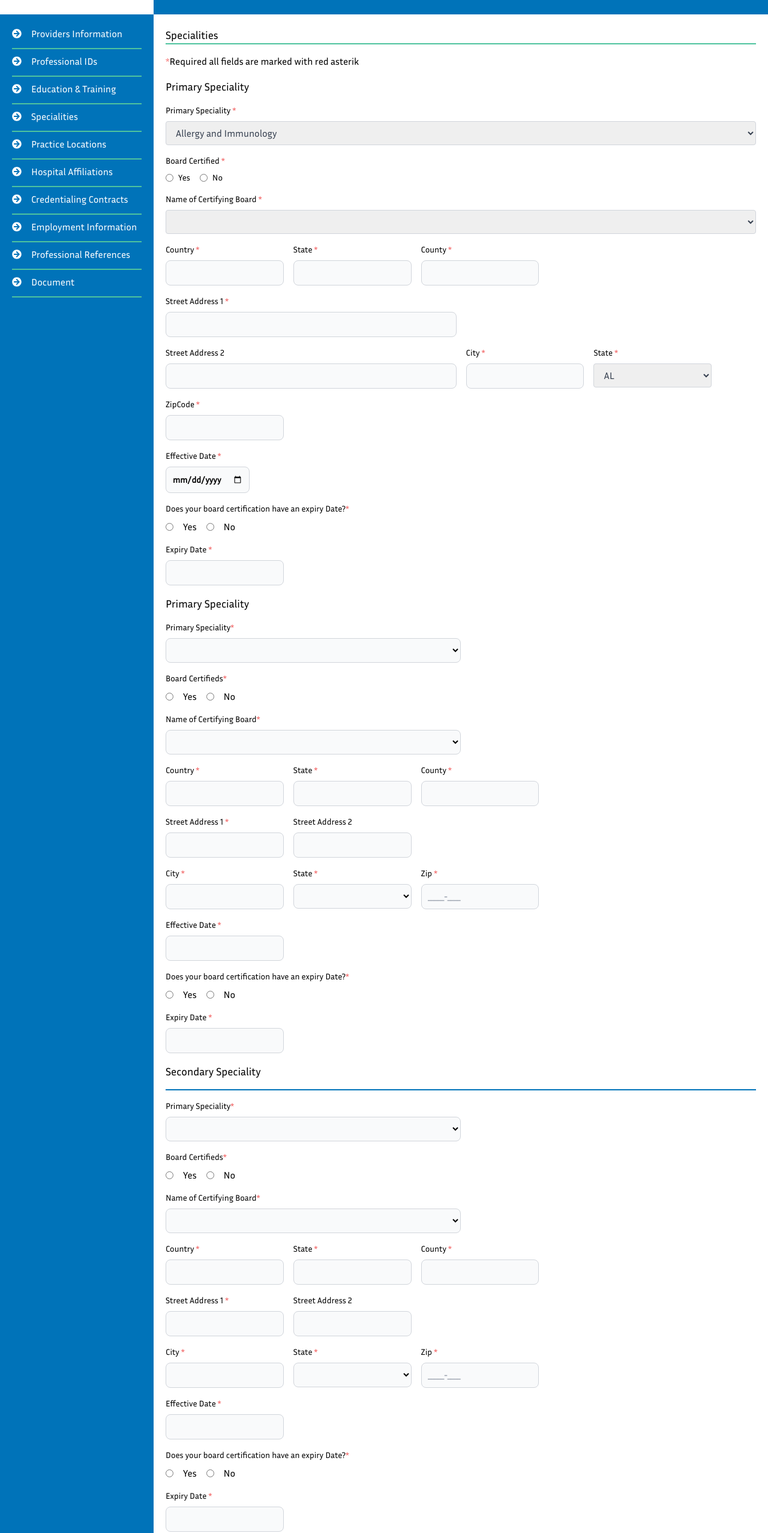
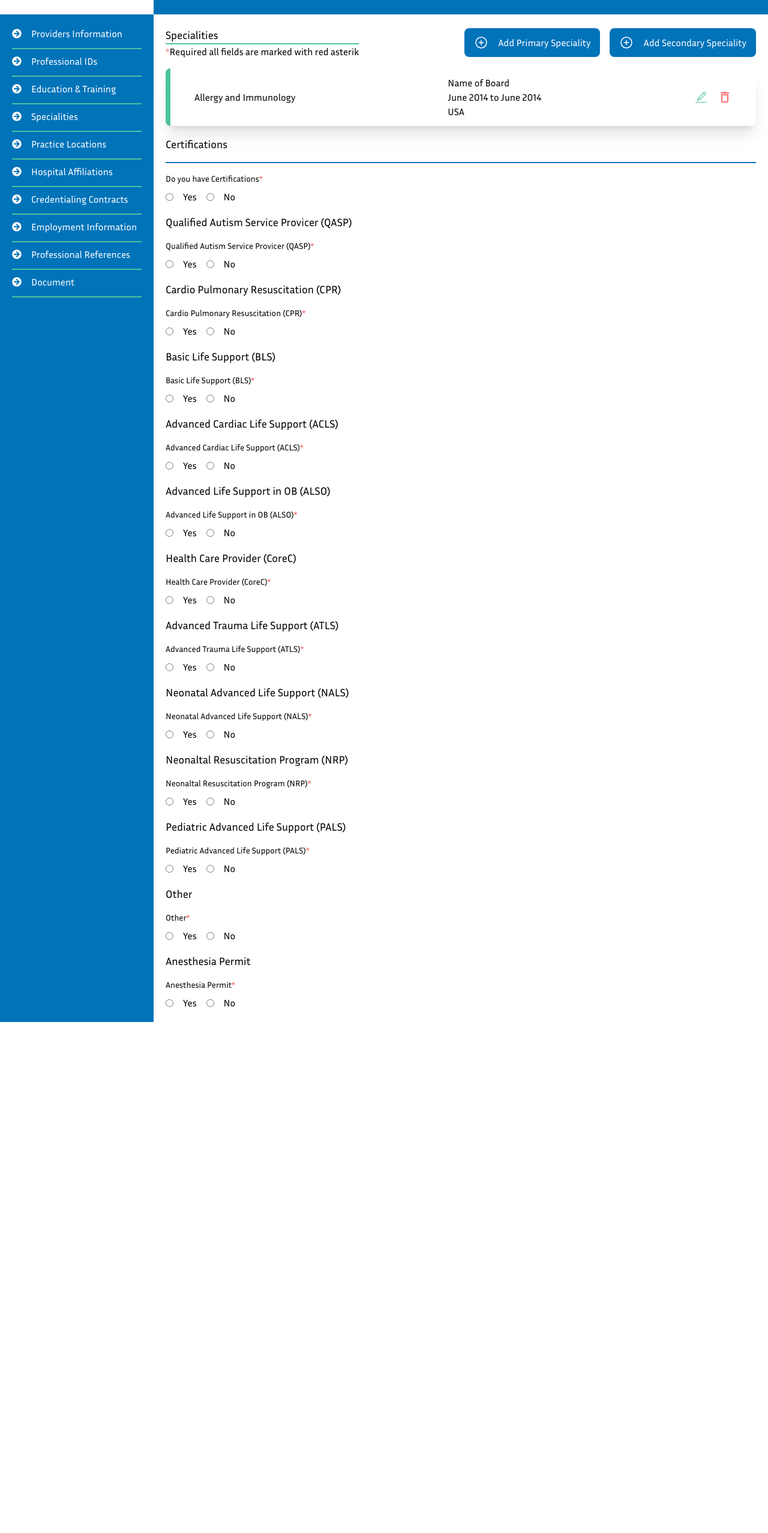
Before and after one commit to AbuBakar0-0/bcs-cms, a Next.js app: page /specialities in a window 1280 px wide. Shown: the part 91-2647 px from the top of the page at 60% size. After the commit the page ends 1795 px from the top, so only its background shows below. Built offline with nearby package versions, Linux system fonts and the light colour scheme.

Commit message:
specialities half done

```diff
--- a/src/app/(dashboard)/educationTraining/page.js
+++ b/src/app/(dashboard)/educationTraining/page.js
@@ -174,7 +174,6 @@ function EducationAndTraining() {
               <MdDeleteOutline className="size-6 text-red-400" />
             </div>
           </div>
-
         </div>
 
         {/* Cultural Training */}
--- a/src/app/(dashboard)/specialities/page.js
+++ b/src/app/(dashboard)/specialities/page.js
@@ -8,244 +8,131 @@ import TextInput from "@/components/ui/inputFields/TextInput";
 import ZipCodeInput from "@/components/ui/inputFields/ZipcodeInput";
 import { specialities } from "@/data/specialities";
 import { stateAbbreviations } from "@/data/stateAbbreviations";
+import { useState } from "react";
+import { CiEdit } from "react-icons/ci";
+import { IoAddCircleOutline } from "react-icons/io5";
+import { MdDeleteOutline } from "react-icons/md";
 
 function Specialities() {
+  const [speciality, showSpeciality] = useState(false);
+  const [pSpeciality, showPSpeciality] = useState(false);
+  const [sSpeciality, showSSpeciality] = useState(false);
+
+  const handlePrimarySpeciality = () => {
+    showSpeciality(!speciality);
+    showPSpeciality(true);
+    showSSpeciality(false);
+  };
+  const handleSecondarySpeciality = () => {
+    showSSpeciality(true);
+    showPSpeciality(false);
+  };
   return (
     <>
       <div className="w-full flex flex-col justify-center items-center gap-4">
+        <div className="w-full flex flex-row justify-between items-center">
+          <div>
             <HeadingLine title={"Specialities"} />
             <p className="w-full">
-          <span className="text-red-400">*</span>Required all fields are marked
-          with red asterik
+              <span className="text-red-400">*</span>Required all fields are
+              marked with red asterik
             </p>
+          </div>
 
-        <p className="w-full text-lg">Primary Speciality</p>
+         <div className="w-1/2 flex flex-row justify-end items-center gap-4">
+         <button
+            onClick={handlePrimarySpeciality}
+            className="bg-secondary px-4 py-3 rounded-lg text-white flex flex-row justify-center items-center gap-4"
+          >
+            <IoAddCircleOutline className="size-6" />
+            <p>Add Primary Speciality</p>
+          </button>
 
+          <button
+            onClick={handleSecondarySpeciality}
+            className="bg-secondary px-4 py-3 rounded-lg text-white flex flex-row justify-center items-center gap-4"
+          >
+            <IoAddCircleOutline className="size-6" />
+            <p>Add Secondary Speciality</p>
+          </button>
+         </div>
+        </div>
+        <div className="w-full flex flex-col justify-center items-center gap-4">
+          {speciality ? (
+            <div className="w-full min-h-20 shadow-xl rounded-lg border-l-8 border-primary flex flex-col justify-start items-center gap-4 p-10">
               <div className="w-full flex flex-wrap justify-start gap-4 items-start">
+                <div className="w-full flex flex-wrap justify-start gap-4 items-end">
+                  {pSpeciality ? (
                     <Dropdown
                       title={"Primary Speciality"}
                       options={specialities}
-            width="w-full"
+                      width=""
                     />
+                  ) : (
+                    <></>
+                  )}
+                  {sSpeciality ? (
+                    <Dropdown
+                      title={"Secondary Speciality"}
+                      options={specialities}
+                      width=""
+                    />
+                  ) : (
+                    <></>
+                  )}
+
                   <RadioButton
                     title={"Board Certified"}
                     options={["Yes", "No"]}
-            width="w-full"
+                    width=""
                   />
                   <Dropdown
                     title={"Name of Certifying Board"}
                     options={[]}
-            width="w-full"
+                    width="w-1/2"
                   />
 
-          <TextInput title={"Country"} />
-          <TextInput title={"State"} />
-          <TextInput title={"County"} />
-          <TextInput title={"Street Address 1"} width={"w-[49.25%]"} />
+                  <div className="w-full flex flex-wrap justify-start gap-4 items-start">
+                    <TextInput title={"Street Address 1"} width="w-[35%]" />
                     <TextInput
                       title={"Street Address 2"}
-            width={"w-[49.25%]"}
+                      width={"w-[25%]"}
                       required={false}
                     />
-          <TextInput title={"City"} />
-          <Dropdown title={"State"} options={stateAbbreviations} />
-          <ZipCodeInput title={"ZipCode"} />
-        </div>
-
-
-        <div className="w-full flex flex-wrap justify-start gap-4 items-start">
-          <DateInput title={"Effective Date"} />
-          <div className="w-full">
-            <label
-              htmlFor="provider_title"
-              className="block mb-2 text-sm font-medium text-black"
-            >
-              Does your board certification have an expiry Date?
-              <span className="text-red-500">*</span>
-            </label>
-            <div className="w-full flex flex-row justify-start items-center gap-4">
-              <input type="radio" name="training" /> Yes
-              <input type="radio" name="training" /> No
-            </div>
-          </div>
-          <TextInput title={"Expiry Date"} type="date" />
-        </div>
-
-        <p className="w-full text-lg">Primary Speciality</p>
-
-        <div className="w-full flex flex-wrap justify-start gap-4 items-start">
-          <div className="w-1/2">
-            <label
-              htmlFor="state_issued"
-              className="block mb-2 text-sm font-medium text-black"
-            >
-              Primary Speciality<span className="text-red-500">*</span>
-            </label>
-            <select
-              name="state_issued"
-              id="state_issued"
-              className="bg-gray-50 border border-gray-300 text-black text-sm rounded-lg focus:ring-blue-500 focus:border-blue-500 block w-full p-2.5 font-semibold"
-            ></select>
-          </div>
-          <div className="w-1/2">
-            <label
-              htmlFor="provider_title"
-              className="block mb-2 text-sm font-medium text-black"
-            >
-              Board Certifieds<span className="text-red-500">*</span>
-            </label>
-            <div className="w-full flex flex-row justify-start items-center gap-4">
-              <input type="radio" name="training" /> Yes
-              <input type="radio" name="training" /> No
-            </div>
-          </div>
-          <div className="w-1/2">
-            <label
-              htmlFor="state_issued"
-              className="block mb-2 text-sm font-medium text-black"
-            >
-              Name of Certifying Board<span className="text-red-500">*</span>
-            </label>
-            <select
-              name="state_issued"
-              id="state_issued"
-              className="bg-gray-50 border border-gray-300 text-black text-sm rounded-lg focus:ring-blue-500 focus:border-blue-500 block w-full p-2.5 font-semibold"
-            ></select>
+                    <TextInput title={"City"} width={"w-[10%]"} />
+                    <Dropdown
+                      title={"State"}
+                      options={stateAbbreviations}
+                      width="w-[8%]"
+                    />
+                    <ZipCodeInput title={"ZipCode"} width={"w-[8%]"} />
                   </div>
                 </div>
 
-        <div className="w-full flex flex-wrap justify-start gap-4 items-start">
-          <TextInput title={"Country"} />
-          <TextInput title={"State"} />
-          <TextInput title={"County"} />
-        </div>
-        <div className="w-full flex flex-wrap justify-start gap-4 items-start">
-          <TextInput title={"Street Address 1"} />
-          <TextInput title={"Street Address 2"} required={false} />
-        </div>
-        <div className="w-full flex flex-wrap justify-start gap-4 items-start">
-          <TextInput title={"City"} />
-          <div className="w-1/5">
-            <label
-              htmlFor="state"
-              className="block mb-2 text-sm font-medium text-black"
-            >
-              State <span className="text-red-500">*</span>
-            </label>
-            <select
-              name="state"
-              id="state"
-              className="bg-gray-50 border border-gray-300 text-black text-sm rounded-lg focus:ring-blue-500 focus:border-blue-500 block w-full p-2.5 font-semibold"
-            ></select>
-          </div>
-          <TextInput title={"Zip"} />
-        </div>
-
-        <div className="w-full flex flex-wrap justify-start gap-4 items-start">
-          <TextInput title={"Effective Date"} type="date" />
-          <div className="w-full">
-            <label
-              htmlFor="provider_title"
-              className="block mb-2 text-sm font-medium text-black"
-            >
-              Does your board certification have an expiry Date?
-              <span className="text-red-500">*</span>
-            </label>
-            <div className="w-full flex flex-row justify-start items-center gap-4">
-              <input type="radio" name="training" /> Yes
-              <input type="radio" name="training" /> No
+                <div className="w-full flex flex-wrap justify-start gap-4 items-end">
+                  <DateInput title={"Effective Date"} />
+                  <DateInput title={"Expiry Date"} />
                 </div>
               </div>
-          <TextInput title={"Expiry Date"} type="date" />
+              <button className="px-4 py-3 bg-secondary text-white rounded-lg">
+                Add
+              </button>
             </div>
-
-        <p className="w-full text-lg">Secondary Speciality</p>
-        <div className="w-full h-[2px] bg-secondary"></div>
-
-        <div className="w-full flex flex-wrap justify-start gap-4 items-start">
-          <div className="w-1/2">
-            <label
-              htmlFor="state_issued"
-              className="block mb-2 text-sm font-medium text-black"
-            >
-              Primary Speciality<span className="text-red-500">*</span>
-            </label>
-            <select
-              name="state_issued"
-              id="state_issued"
-              className="bg-gray-50 border border-gray-300 text-black text-sm rounded-lg focus:ring-blue-500 focus:border-blue-500 block w-full p-2.5 font-semibold"
-            ></select>
+          ) : (
+            <></>
+          )}
+          <div className="w-full h-24 shadow-xl rounded-lg border-l-8 border-primary flex flex-row justify-between items-center gap-4 p-10">
+            <p>Allergy and Immunology</p>
+            <div className="flex flex-col justify-center items-start">
+              <p>Name of Board</p>
+              <p>June 2014 to June 2014</p>
+              <p>USA</p>
             </div>
-          <div className="w-1/2">
-            <label
-              htmlFor="provider_title"
-              className="block mb-2 text-sm font-medium text-black"
-            >
-              Board Certifieds<span className="text-red-500">*</span>
-            </label>
-            <div className="w-full flex flex-row justify-start items-center gap-4">
-              <input type="radio" name="training" /> Yes
-              <input type="radio" name="training" /> No
+            <div className="flex flex-row justify-center items-center gap-4">
+              <CiEdit className="size-6 text-primary" />
+              <MdDeleteOutline className="size-6 text-red-400" />
             </div>
           </div>
-          <div className="w-1/2">
-            <label
-              htmlFor="state_issued"
-              className="block mb-2 text-sm font-medium text-black"
-            >
-              Name of Certifying Board<span className="text-red-500">*</span>
-            </label>
-            <select
-              name="state_issued"
-              id="state_issued"
-              className="bg-gray-50 border border-gray-300 text-black text-sm rounded-lg focus:ring-blue-500 focus:border-blue-500 block w-full p-2.5 font-semibold"
-            ></select>
-          </div>
-        </div>
-
-        <div className="w-full flex flex-wrap justify-start gap-4 items-start">
-          <TextInput title={"Country"} />
-          <TextInput title={"State"} />
-          <TextInput title={"County"} />
-        </div>
-        <div className="w-full flex flex-wrap justify-start gap-4 items-start">
-          <TextInput title={"Street Address 1"} />
-          <TextInput title={"Street Address 2"} required={false} />
-        </div>
-        <div className="w-full flex flex-wrap justify-start gap-4 items-start">
-          <TextInput title={"City"} />
-          <div className="w-1/5">
-            <label
-              htmlFor="state"
-              className="block mb-2 text-sm font-medium text-black"
-            >
-              State <span className="text-red-500">*</span>
-            </label>
-            <select
-              name="state"
-              id="state"
-              className="bg-gray-50 border border-gray-300 text-black text-sm rounded-lg focus:ring-blue-500 focus:border-blue-500 block w-full p-2.5 font-semibold"
-            ></select>
-          </div>
-          <TextInput title={"Zip"} />
-        </div>
-
-        <div className="w-full flex flex-wrap justify-start gap-4 items-start">
-          <TextInput title={"Effective Date"} type="date" />
-          <div className="w-full">
-            <label
-              htmlFor="provider_title"
-              className="block mb-2 text-sm font-medium text-black"
-            >
-              Does your board certification have an expiry Date?
-              <span className="text-red-500">*</span>
-            </label>
-            <div className="w-full flex flex-row justify-start items-center gap-4">
-              <input type="radio" name="training" /> Yes
-              <input type="radio" name="training" /> No
-            </div>
-          </div>
-          <TextInput title={"Expiry Date"} type="date" />
         </div>
 
         <p className="w-full text-lg">Certifications</p>
--- a/src/components/ui/inputFields/RadioButtons.jsx
+++ b/src/components/ui/inputFields/RadioButtons.jsx
@@ -2,7 +2,7 @@ import React from "react";
 
 const RadioButton = ({ title, options, required = true }) => {
     return (
-        <div className="w-1/5">
+        <div className="w-1/6">
             <label htmlFor={title} className="block mb-2 text-sm font-medium text-black">
                 {title} {required ? <span className="text-red-500">*</span> : null}
             </label>
```
Lines whose indentation alone changed are shown as unchanged.
